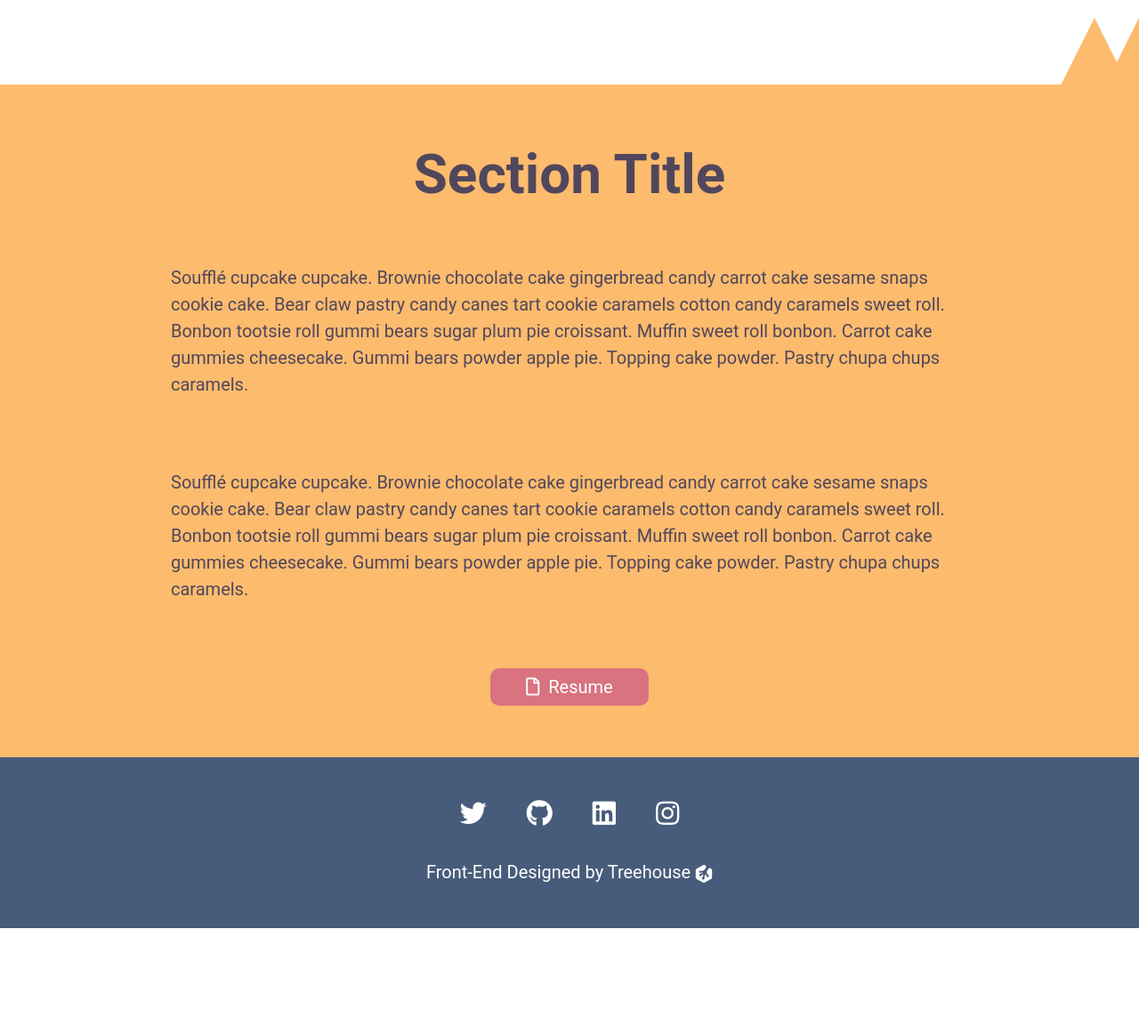
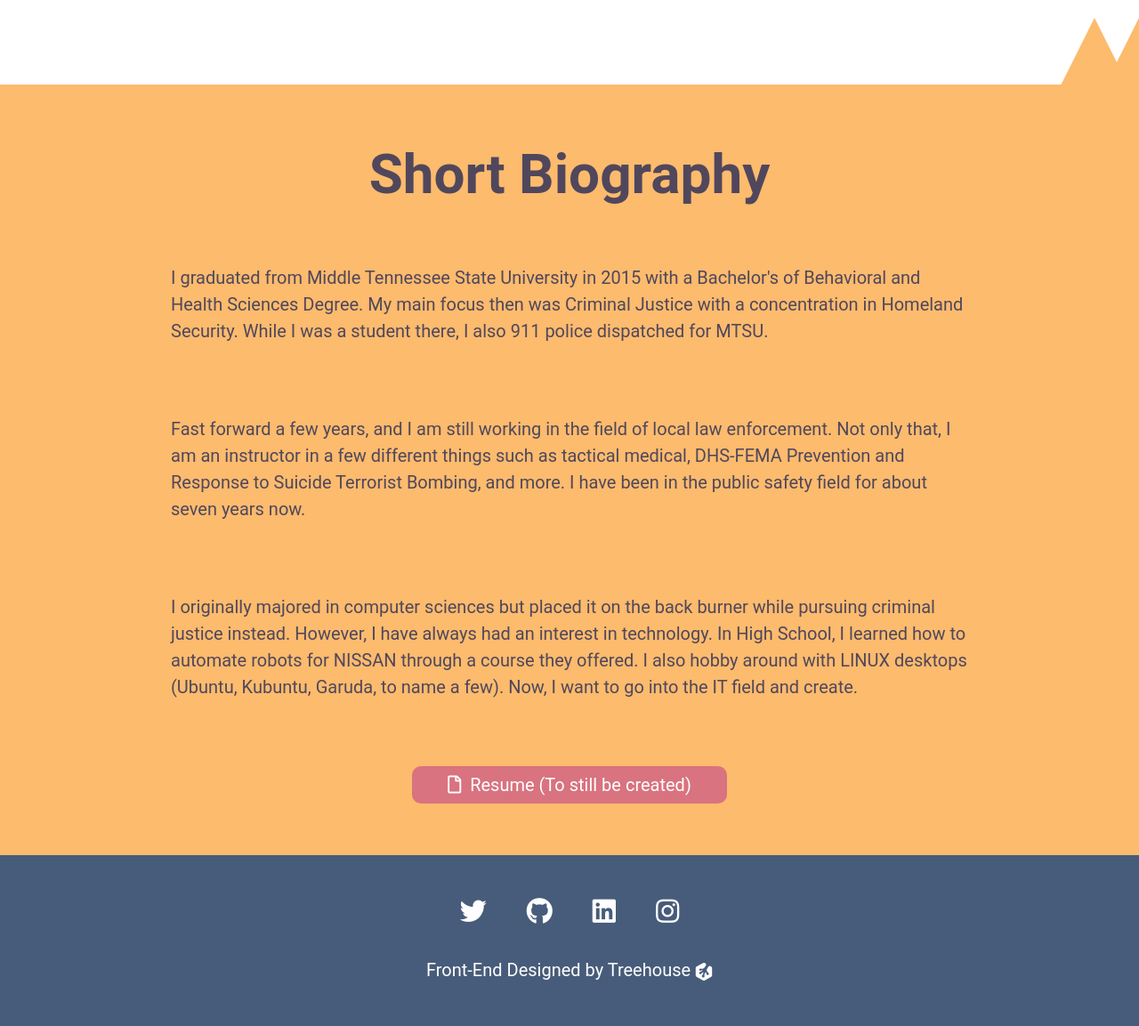
Before and after one commit to codyt07/python-sqlalchemy-portfolio-master, a Flask app: page /about in a window 1280 px wide; the page is wider, and only the part inside the window is pictured. Shown: the part 713-1866 px from the top of that part at 89% size. Before the commit the page ends 1756 px from the top of that part, so only its background shows below. Run offline with Flask 2, Linux system fonts and the light colour scheme.

Commit message:
Last bit before Peer Review!
Last upload before allowing peer slack reviews.

```diff
--- a/app.py
+++ b/app.py
@@ -34,8 +34,8 @@ def new():
 def edit(id):
     edit = Projects.query.get_or_404(id)
     if request.form:
-        capture = request.form['date']
-        sql_happy = datetime.strptime(capture, '%Y-%m')
+        capture_edit = request.form['date']
+        sql_happy = datetime.strptime(capture_edit, '%Y-%m')
         edit.title = request.form['title']
         edit.date = sql_happy
         edit.description = request.form['desc']
@@ -56,6 +56,10 @@ def delete(id):
 def about():
     return render_template('about.html')
 
+@app.errorhandler(404)
+def not_found(error):
+    return render_template('404.html', msg=error), 404
+
 if __name__ == '__main__':
     db.create_all()
     app.run(debug=True, port=8000, host="127.0.0.2")
--- a/templates/about.html
+++ b/templates/about.html
@@ -2,7 +2,7 @@
 {% block content %}
     <section class="header">
         <h1>Cody Travis</h1>
-        <p>Your current goal. (Job, freelance, etc)</p>
+        <p>Future Programmer</p>
         <!--I would suggest choosing a different picture here.-->
         <!--Like maybe a hobby photo-->
         <img src="https://media-exp1.licdn.com/dms/image/C4E03AQGboyMq5VtA8Q/profile-displayphoto-shrink_800_800/0/1618440730287?e=1642636800&v=beta&t=XTAkxmKU0V1L_As-GmbqBbWW8r7Eyt5HdzOJ0LTIDIQ" alt="Headshot of myself">
@@ -10,29 +10,22 @@
     <section id="about-page">
         <div id="triangle7"></div>
         <div id="triangle8"></div>
-        <h2>Section Title</h2>
+        <h2>Short Biography</h2>
         <p>
-            Soufflé cupcake cupcake.
-            Brownie chocolate cake gingerbread candy carrot cake sesame snaps cookie cake.
-            Bear claw pastry candy canes tart cookie caramels cotton candy caramels sweet roll.
-            Bonbon tootsie roll gummi bears sugar plum pie croissant.
-            Muffin sweet roll bonbon.
-            Carrot cake gummies cheesecake.
-            Gummi bears powder apple pie.
-            Topping cake powder.
-            Pastry chupa chups caramels.
+            I graduated from Middle Tennessee State University in 2015 with a Bachelor's of Behavioral and Health Sciences Degree.
+            My main focus then was Criminal Justice with a concentration in Homeland Security. While I was a student there, I also
+            911 police dispatched for MTSU.</p>
+            <p>
+            Fast forward a few years, and I am still working in the field of local law enforcement. Not only that, I am an
+            instructor in a few different things such as tactical medical, DHS-FEMA Prevention and Response to Suicide Terrorist
+            Bombing, and more. I have been in the public safety field for about seven years now.
         </p>
         <p>
-            Soufflé cupcake cupcake.
-            Brownie chocolate cake gingerbread candy carrot cake sesame snaps cookie cake.
-            Bear claw pastry candy canes tart cookie caramels cotton candy caramels sweet roll.
-            Bonbon tootsie roll gummi bears sugar plum pie croissant.
-            Muffin sweet roll bonbon.
-            Carrot cake gummies cheesecake.
-            Gummi bears powder apple pie.
-            Topping cake powder.
-            Pastry chupa chups caramels.
+            I originally majored in computer sciences but placed it on the back burner while pursuing criminal justice instead.
+            However, I have always had an interest in technology. In High School, I learned how to automate robots for NISSAN
+            through a course they offered. I also hobby around with LINUX desktops (Ubuntu, Kubuntu, Garuda, to name a few). Now, I
+            want to go into the IT field and create.
         </p>
-        <a href="#"><i class="far fa-file"></i>Resume</a>
+        <a href="#"><i class="far fa-file"></i>Resume (To still be created)</a>
     </section>
 {% endblock %}
--- a/templates/index.html
+++ b/templates/index.html
@@ -5,7 +5,7 @@
 <section class="header">
         <h1>Python Developer, Lifelong Learner, Curious of the World</h1>
         <p>I see programming as an art of an engineer-minded person. Through programming, you have a blank slate to begin.
-        You have the final masterpiece in mind, but to get there, you have to create. Sometimes an artist will draw a flower they want to include in the painting many times on the side. They do so to create the flower they want to add.
+        You have the final masterpiece in mind, but to get there, you have to create.
             As a coder, sometimes the code will not work the first few times correctly.
             So you have to keep at it until you achieve the results you want.
             And as you gain an understanding of how/why those lines or did not work,
@@ -32,6 +32,8 @@
             <li>Flask</li>
             <li>SQLAlchemy</li>
             <li>GitHub</li>
+            <li>SQL</li>
+            <li>Linux</li>
             <li>Visual Studio Code</li>
         </ul>
     </section>
```
Also changed, not shown: templates/404.html (added, +10 -0 lines), projects copy.db (deleted), projects.db.
